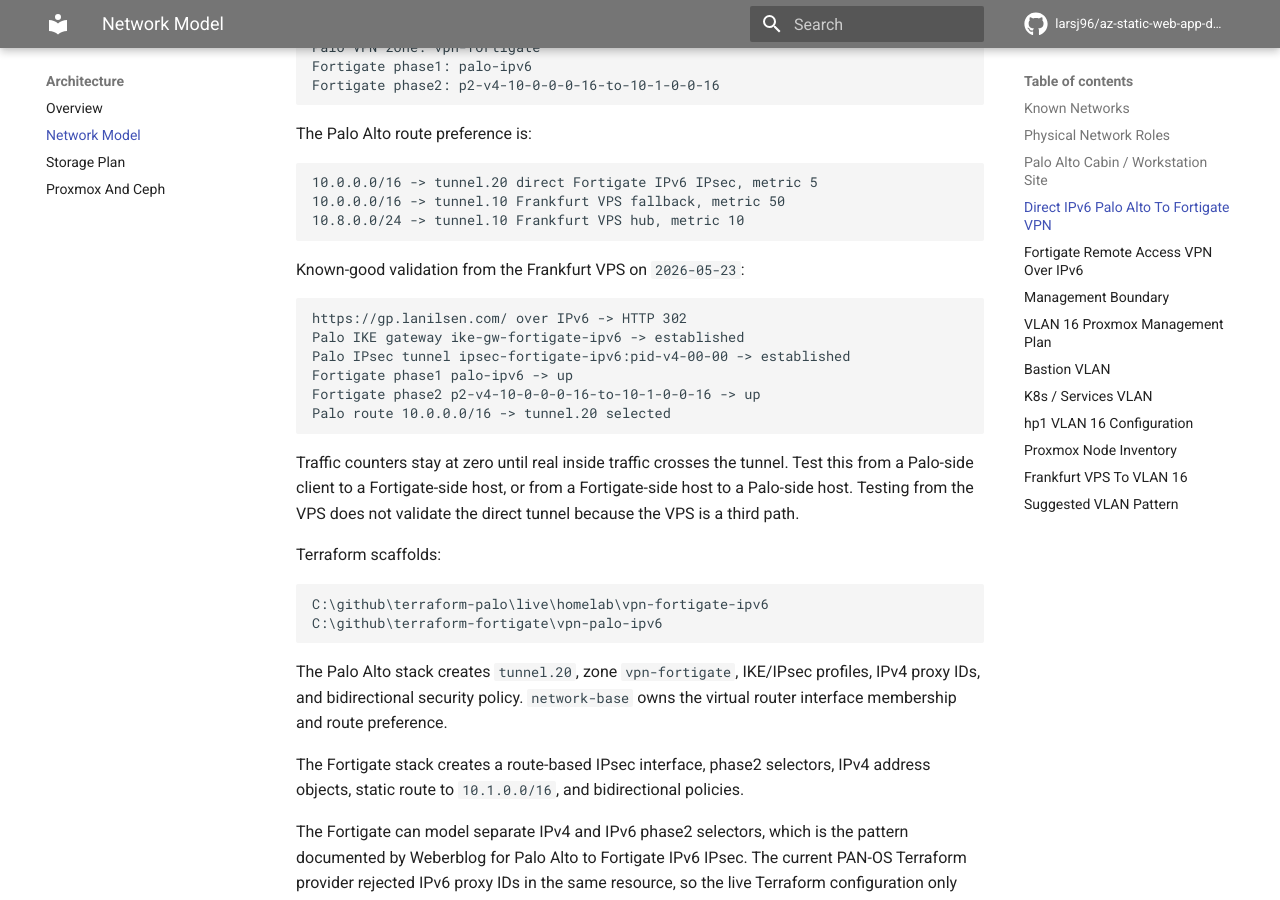
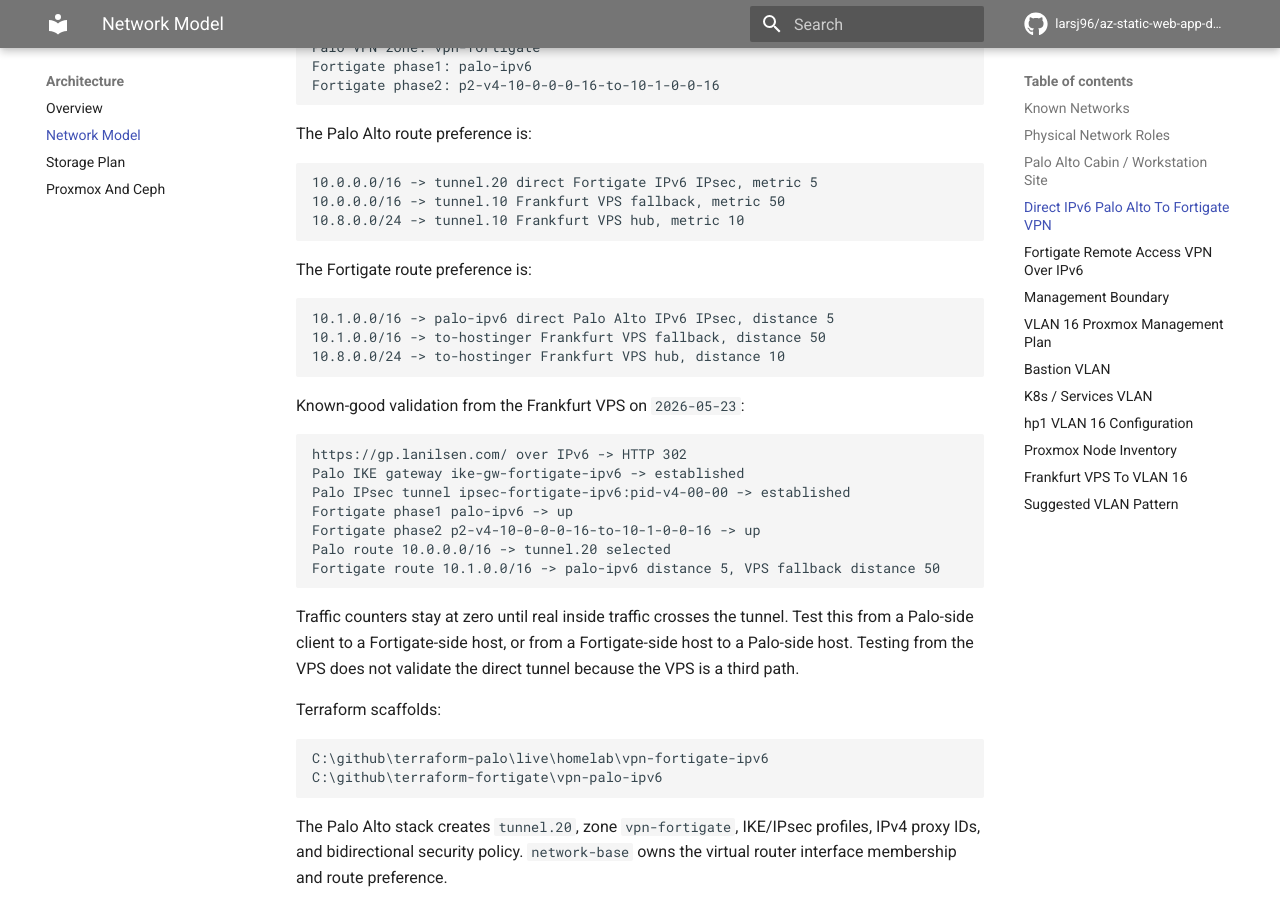
Before and after one commit to larsj96/az-static-web-app-docs, an MkDocs documentation site: the page built from docs/network-model.md, in a window 1280 px wide and 900 px high, scrolled down 2722 px. Built offline with MkDocs 1.6.1 and Material for MkDocs 9.7.7, drawn with Linux system fonts in a browser that asks for light colours; comment, search, counter and statistics services are not loaded.

Commit message:
Document VPN route preference

````diff
--- a/docs/network-model.md
+++ b/docs/network-model.md
@@ -107,6 +107,14 @@ The Palo Alto route preference is:
 10.8.0.0/24 -> tunnel.10 Frankfurt VPS hub, metric 10
 ```
 
+The Fortigate route preference is:
+
+```text
+10.1.0.0/16 -> palo-ipv6 direct Palo Alto IPv6 IPsec, distance 5
+10.1.0.0/16 -> to-hostinger Frankfurt VPS fallback, distance 50
+10.8.0.0/24 -> to-hostinger Frankfurt VPS hub, distance 10
+```
+
 Known-good validation from the Frankfurt VPS on `2026-05-23`:
 
 ```text
@@ -116,6 +124,7 @@ Palo IPsec tunnel ipsec-fortigate-ipv6:pid-v4-00-00 -> established
 Fortigate phase1 palo-ipv6 -> up
 Fortigate phase2 p2-v4-10-0-0-0-16-to-10-1-0-0-16 -> up
 Palo route 10.0.0.0/16 -> tunnel.20 selected
+Fortigate route 10.1.0.0/16 -> palo-ipv6 distance 5, VPS fallback distance 50
 ```
 
 Traffic counters stay at zero until real inside traffic crosses the tunnel. Test this from a Palo-side client to a Fortigate-side host, or from a Fortigate-side host to a Palo-side host. Testing from the VPS does not validate the direct tunnel because the VPS is a third path.
````
